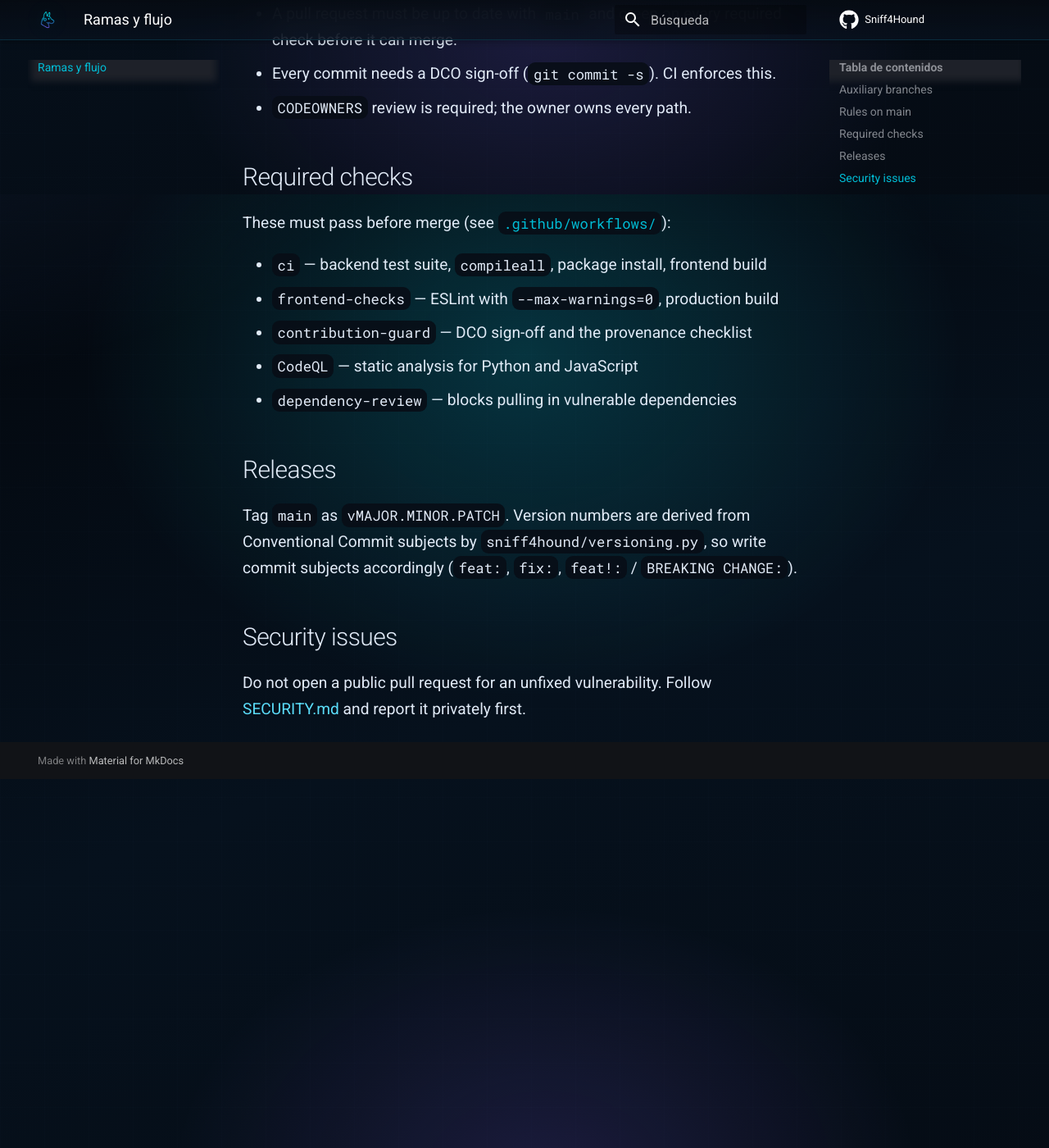
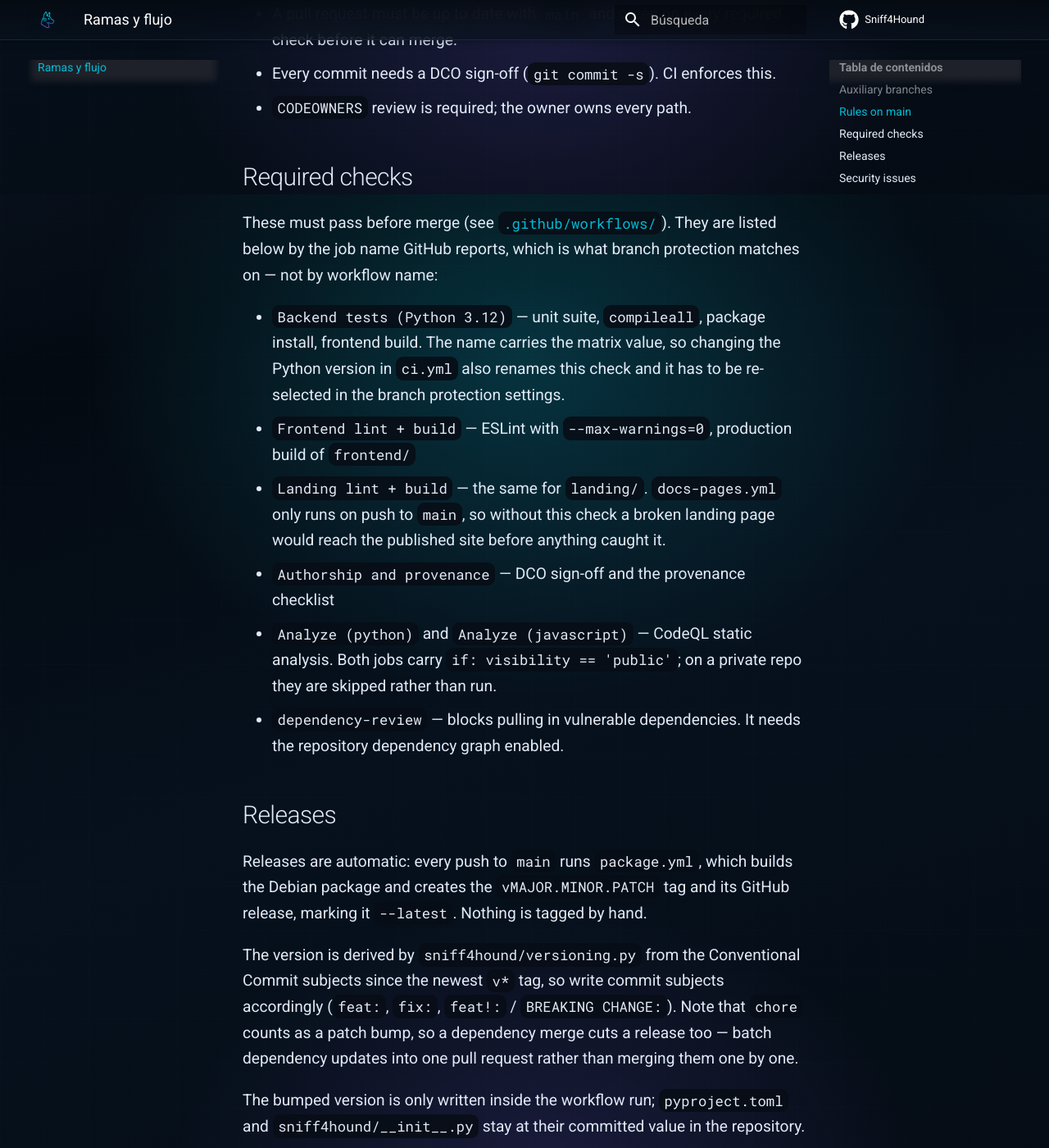
Before and after one commit to jorgelsc-dev/Sniff4Hound, an MkDocs documentation site: the page built from docs/BRANCHING.md, in a window 1280 px wide and 1400 px high, scrolled down 1163 px. Shown: the whole window at 82% size. Built offline with MkDocs 1.6.1 and Material for MkDocs 9.7.7, drawn with Linux system fonts in a browser that asks for light colours; comment, search, counter and statistics services are not loaded.

Commit message:
fix(ci): evitar la carrera entre releases y corregir docs/BRANCHING.md (#11)
package.yml corre en cada push a main y publica un release, pero no tenía
grupo de concurrency. La versión se calcula en versioning.py a partir de
los commits desde la etiqueta v* más reciente, así que dos pushes seguidos
arrancaban a la vez, leían el mismo tag ancla, calculaban la misma versión
y competían por subir el .deb y reasignar --latest. Ahora se encolan.

cancel-in-progress queda en false a propósito: el job crea el release y
luego sube los assets, de modo que cancelar una ejecución a medias podría
dejar un release publicado sin su .deb.

docs/BRANCHING.md describía mal las dos cosas que toca este cambio:

- Listaba los checks obligatorios por nombre de workflow (ci,
  frontend-checks, contribution-guard, CodeQL), pero la protección de rama
  compara contra el nombre del job. Se listan ya con el nombre real, se
  añade el job de landing que faltaba, y se anotan dos trampas: el nombre
  del check de backend lleva el valor de la matriz de Python, y los jobs
  de CodeQL se saltan si el repositorio no es público.
- Decía "Tag main as vMAJOR.MINOR.PATCH", como si las etiquetas se
  pusieran a mano, cuando package.yml crea la etiqueta y el release solo.
  Se documenta además que chore cuenta como patch, que es la razón por la
  que conviene agrupar las actualizaciones de dependencias en una sola PR,
  y que la versión calculada no se escribe de vuelta en el repositorio.

Signed-off-by: jorgelsc-dev <jorgeluis961224@gmail.com>

```diff
--- a/docs/BRANCHING.md
+++ b/docs/BRANCHING.md
@@ -33,19 +33,40 @@ is two reviews wearing one hat, and the bug fix is the one that gets rushed.
 ## Required checks
 
 These must pass before merge (see
-[`.github/workflows/`](https://github.com/jorgelsc-dev/Sniff4Hound/tree/main/.github/workflows)):
+[`.github/workflows/`](https://github.com/jorgelsc-dev/Sniff4Hound/tree/main/.github/workflows)).
+They are listed below by the job name GitHub reports, which is what branch
+protection matches on — not by workflow name:
 
-- `ci` — backend test suite, `compileall`, package install, frontend build
-- `frontend-checks` — ESLint with `--max-warnings=0`, production build
-- `contribution-guard` — DCO sign-off and the provenance checklist
-- `CodeQL` — static analysis for Python and JavaScript
-- `dependency-review` — blocks pulling in vulnerable dependencies
+- `Backend tests (Python 3.12)` — unit suite, `compileall`, package install,
+  frontend build. The name carries the matrix value, so changing the Python
+  version in `ci.yml` also renames this check and it has to be re-selected in
+  the branch protection settings.
+- `Frontend lint + build` — ESLint with `--max-warnings=0`, production build
+  of `frontend/`
+- `Landing lint + build` — the same for `landing/`. `docs-pages.yml` only runs
+  on push to `main`, so without this check a broken landing page would reach
+  the published site before anything caught it.
+- `Authorship and provenance` — DCO sign-off and the provenance checklist
+- `Analyze (python)` and `Analyze (javascript)` — CodeQL static analysis.
+  Both jobs carry `if: visibility == 'public'`; on a private repo they are
+  skipped rather than run.
+- `dependency-review` — blocks pulling in vulnerable dependencies. It needs
+  the repository dependency graph enabled.
 
 ## Releases
 
-Tag `main` as `vMAJOR.MINOR.PATCH`. Version numbers are derived from
-Conventional Commit subjects by `sniff4hound/versioning.py`, so write commit
-subjects accordingly (`feat:`, `fix:`, `feat!:` / `BREAKING CHANGE:`).
+Releases are automatic: every push to `main` runs `package.yml`, which builds
+the Debian package and creates the `vMAJOR.MINOR.PATCH` tag and its GitHub
+release, marking it `--latest`. Nothing is tagged by hand.
+
+The version is derived by `sniff4hound/versioning.py` from the Conventional
+Commit subjects since the newest `v*` tag, so write commit subjects
+accordingly (`feat:`, `fix:`, `feat!:` / `BREAKING CHANGE:`). Note that `chore`
+counts as a patch bump, so a dependency merge cuts a release too — batch
+dependency updates into one pull request rather than merging them one by one.
+
+The bumped version is only written inside the workflow run; `pyproject.toml`
+and `sniff4hound/__init__.py` stay at their committed value in the repository.
 
 ## Security issues
 
```
Also changed, not shown: 1 other file.
